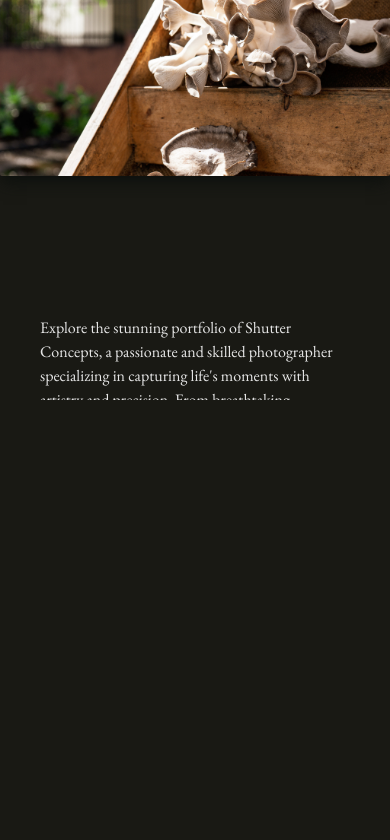
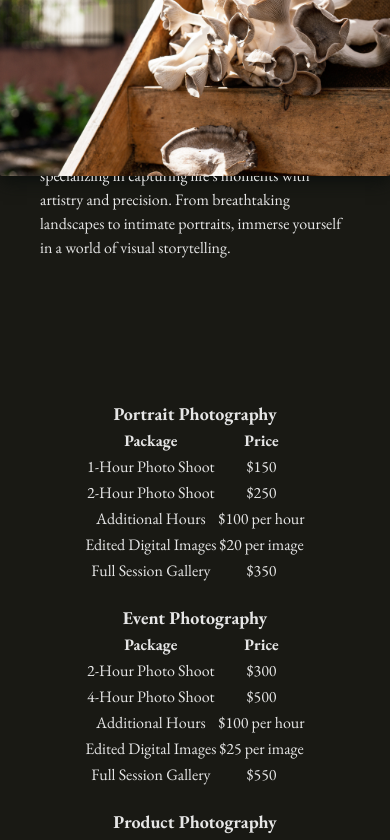
Before and after one commit to Patricus/shutter-concepts, a Next.js app: page / in a window 390 px wide. Shown: the part 1156-1996 px from the top of the page. Before the commit the page ends 1556 px from the top, so only its background shows below. Built offline with nearby package versions, Linux system fonts and the light colour scheme.

Commit message:
Add prices

```diff
--- a/app/page.tsx
+++ b/app/page.tsx
@@ -1,5 +1,6 @@
 import Info from "@/components/Info";
 import Picture from "@/components/Picture";
+import Prices from "@/components/Prices";
 import Splash from "@/components/Splash";
 
 import leather_eye from "@/images/leather_eye.jpg";
@@ -25,7 +26,9 @@ export default function Home() {
   ];
   return (
     <main className="flex w-full min-h-screen flex-col items-center justify-between snap-y snap-proximity">
-      <Splash />
+      <section>
+        <Splash />
+      </section>
       {items.map(({ picture, alt, text }, index) => (
         <section
           className="snap-start"
@@ -39,6 +42,9 @@ export default function Home() {
           {text && <Info text={text} />}
         </section>
       ))}
+      <section className="w-full flex flex-col lg:flex-row justify-center items-center gap-5 lg:gap-14">
+        <Prices />
+      </section>
     </main>
   );
 }
--- /dev/null
+++ b/components/Prices.tsx
@@ -0,0 +1,116 @@
+function Prices() {
+  return (
+    <>
+      <div className="text-center">
+        <h2 className="text-lg font-bold">Portrait Photography</h2>
+        <table>
+          <thead>
+            <tr>
+              <th>Package</th>
+              <th>Price</th>
+            </tr>
+          </thead>
+          <tbody>
+            <tr>
+              <td>1-Hour Photo Shoot</td>
+              <td>$150</td>
+            </tr>
+            <tr>
+              <td>2-Hour Photo Shoot</td>
+              <td>$250</td>
+            </tr>
+            <tr>
+              <td>Additional Hours</td>
+              <td>$100 per hour</td>
+            </tr>
+            <tr>
+              <td>Edited Digital Images</td>
+              <td>$20 per image</td>
+            </tr>
+            <tr>
+              <td>Full Session Gallery</td>
+              <td>$350</td>
+            </tr>
+          </tbody>
+        </table>
+      </div>
+      <div className="text-center">
+        <h2 className="text-lg font-bold">Event Photography</h2>
+        <table>
+          <thead>
+            <tr>
+              <th>Package</th>
+              <th>Price</th>
+            </tr>
+          </thead>
+          <tbody>
+            <tr>
+              <td>2-Hour Photo Shoot</td>
+              <td>$300</td>
+            </tr>
+            <tr>
+              <td>4-Hour Photo Shoot</td>
+              <td>$500</td>
+            </tr>
+            <tr>
+              <td>Additional Hours</td>
+              <td>$100 per hour</td>
+            </tr>
+            <tr>
+              <td>Edited Digital Images</td>
+              <td>$25 per image</td>
+            </tr>
+            <tr>
+              <td>Full Session Gallery</td>
+              <td>$550</td>
+            </tr>
+          </tbody>
+        </table>
+      </div>
+      <div className="text-center">
+        <h2 className="text-lg font-bold">Product Photography</h2>
+        <table>
+          <thead>
+            <tr>
+              <th>Package</th>
+              <th>Price</th>
+            </tr>
+          </thead>
+          <tbody>
+            <tr>
+              <td>Basic Product Photography</td>
+              <td>$200</td>
+            </tr>
+            <tr>
+              <td>Additional Products</td>
+              <td>$25 per product</td>
+            </tr>
+            <tr>
+              <td>Edited Digital Images</td>
+              <td>
+                <table>
+                  <tbody>
+                    <tr>
+                      <td>5 Images</td>
+                      <td>$75</td>
+                    </tr>
+                    <tr>
+                      <td>10 Images</td>
+                      <td>$124</td>
+                    </tr>
+                    <tr>
+                      <td>20 Images</td>
+                      <td>$225</td>
+                    </tr>
+                  </tbody>
+                </table>
+              </td>
+            </tr>
+          </tbody>
+        </table>
+      </div>
+    </>
+  );
+}
+
+export default Prices;
```
